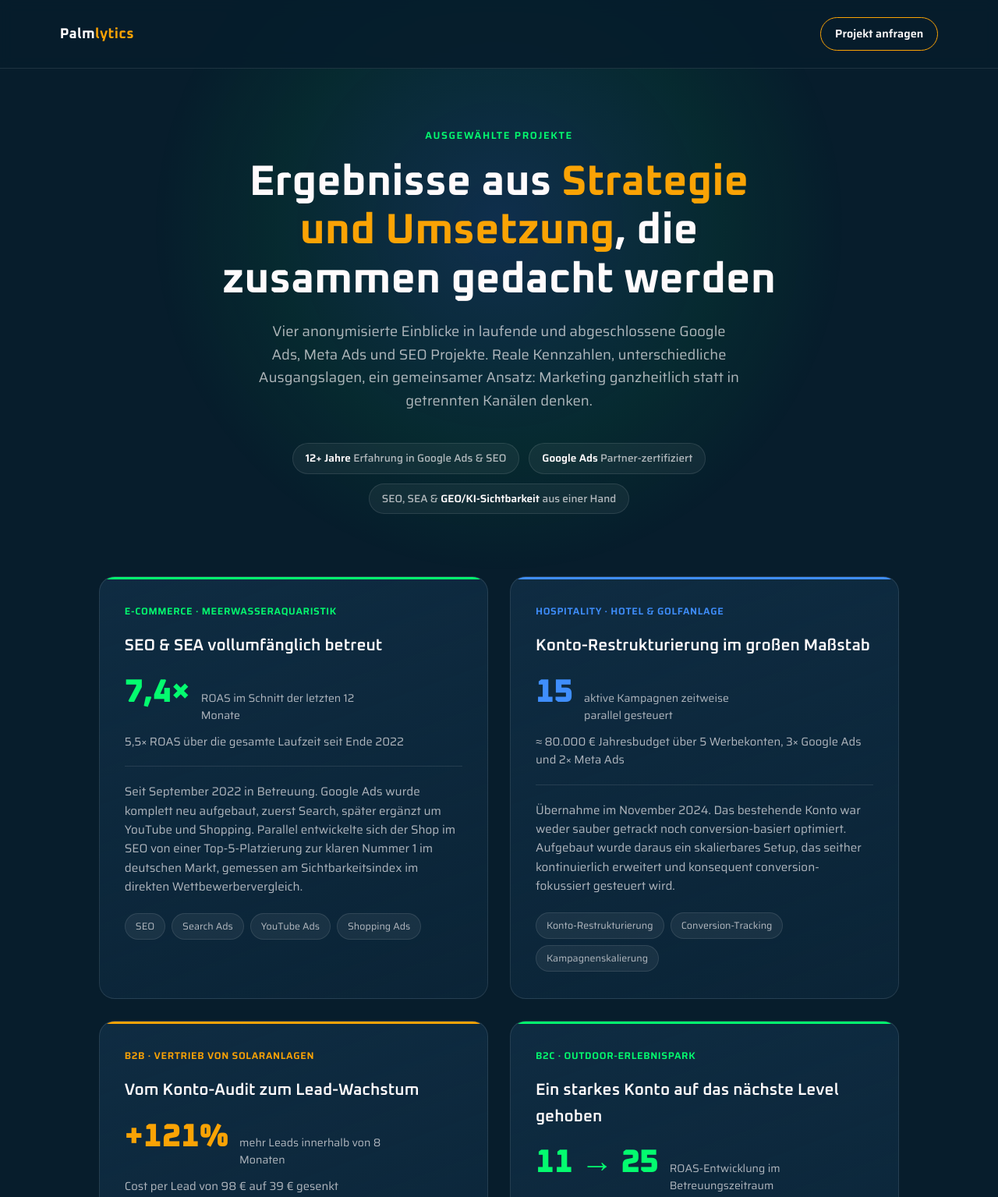
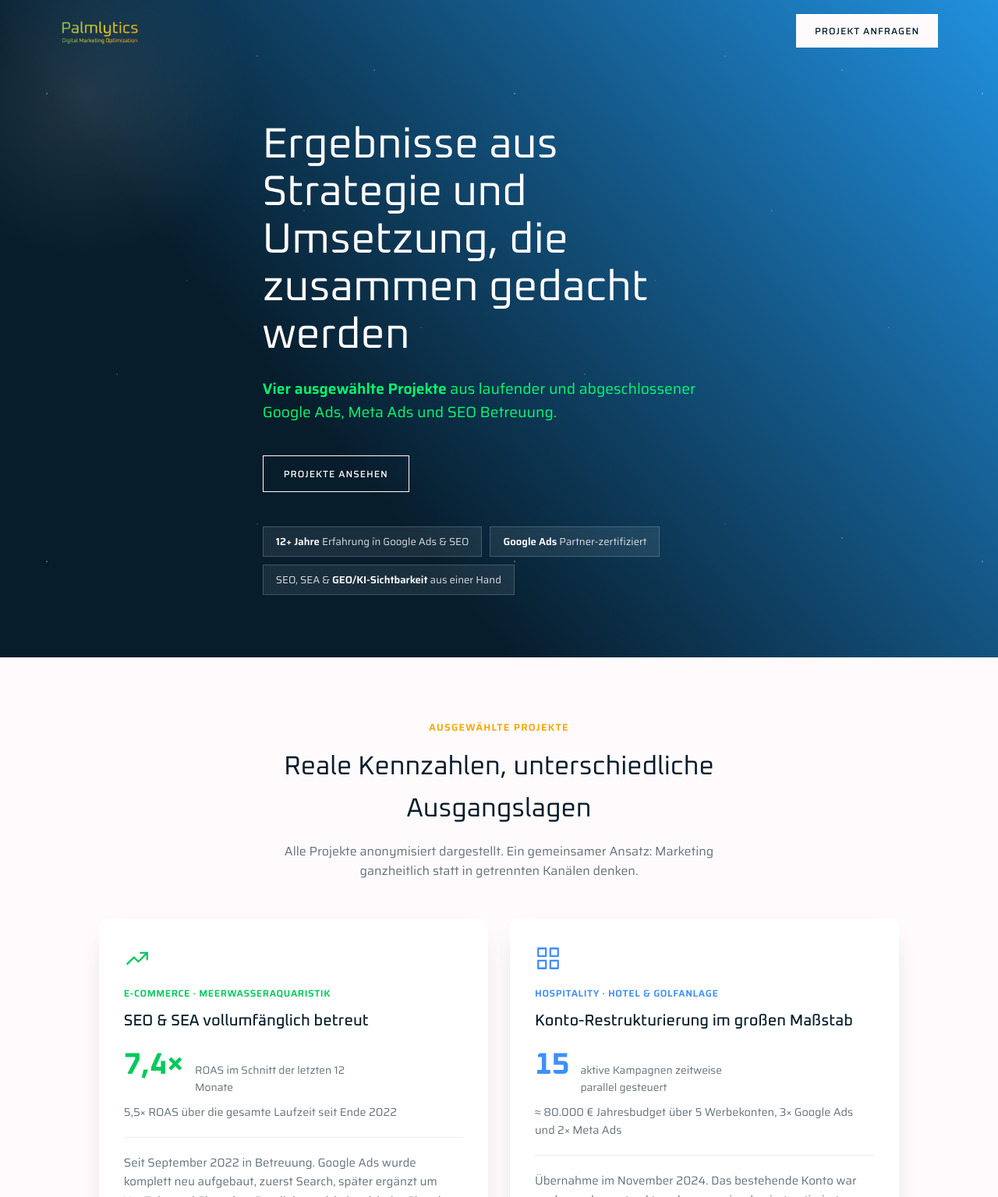
Before and after one commit to jrx17/palmlytics-case-studies, a plain HTML site: page index.html in a window 1280 px wide. Shown: the top 1535 px of the page at 78% size. Drawn offline with Linux system fonts and the light colour scheme.

Commit message:
Align design with live Palmlytics site, fix case 4 industry

```diff
--- a/index.html
+++ b/index.html
@@ -7,136 +7,175 @@
 <meta name="description" content="Ausgewählte Google Ads, Meta Ads und SEO Projekte von Palmlytics: reale Ergebnisse aus über 12 Jahren Performance-Marketing.">
 <link rel="preconnect" href="https://fonts.googleapis.com">
 <link rel="preconnect" href="https://fonts.gstatic.com" crossorigin>
-<link href="https://fonts.googleapis.com/css2?family=Oxanium:wght@500;600;700;800&family=Saira:wght@400;500;600&display=swap" rel="stylesheet">
+<link href="https://fonts.googleapis.com/css2?family=Oxanium:wght@400;500;600;700&family=Saira:wght@400;500;600&display=swap" rel="stylesheet">
 <style>
   :root {
     --navy: #071d2c;
-    --navy-light: #0f2c42;
+    --hero-blue: #2190de;
+    --blue: #3f8efc;
     --white: #fffbfc;
     --gold: #faa305;
-    --gold-light: #fcc869;
     --green: #04fb6f;
-    --green-light: #69fca8;
-    --blue: #3f8efc;
-    --blue-light: #68a6fd;
-    --text-muted: rgba(255, 251, 252, 0.68);
-    --text-faint: rgba(255, 251, 252, 0.42);
-    --border: rgba(255, 251, 252, 0.1);
+    --ink: #071d2c;
+    --ink-muted: rgba(7, 29, 44, 0.62);
+    --ink-faint: rgba(7, 29, 44, 0.4);
+    --card-shadow: 0 12px 34px -18px rgba(7, 29, 44, 0.28);
   }
 
   * { box-sizing: border-box; margin: 0; padding: 0; }
-
   html { scroll-behavior: smooth; }
 
   body {
-    background: var(--navy);
-    color: var(--white);
+    background: var(--white);
+    color: var(--ink);
     font-family: 'Saira', sans-serif;
     line-height: 1.6;
-    overflow-x: hidden;
   }
 
-  h1, h2, h3, .brand, .stat-number {
+  h1, h2, h3, .stat-number {
     font-family: 'Oxanium', sans-serif;
+    font-weight: 400;
   }
 
   a { color: inherit; }
 
-  .glow {
+  /* Header */
+  header {
     position: fixed;
-    top: -20%;
-    left: 50%;
-    transform: translateX(-50%);
-    width: 900px;
-    height: 900px;
-    background: radial-gradient(circle, rgba(63, 142, 252, 0.16) 0%, rgba(4, 251, 111, 0.06) 45%, transparent 70%);
-    pointer-events: none;
-    z-index: 0;
-  }
-
-  header {
-    position: sticky;
-    top: 0;
-    z-index: 10;
+    top: 0; left: 0; right: 0;
+    z-index: 20;
     display: flex;
     align-items: center;
     justify-content: space-between;
-    padding: 22px 6vw;
-    background: rgba(7, 29, 44, 0.85);
-    backdrop-filter: blur(10px);
-    border-bottom: 1px solid var(--border);
+    padding: 18px 6vw;
+    background: transparent;
+    transition: background 0.3s ease, box-shadow 0.3s ease;
+  }
+  header.scrolled {
+    background: var(--navy);
+    box-shadow: 0 2px 20px rgba(0, 0, 0, 0.15);
+  }
+  header img.logo { height: 38px; display: block; }
+  header .cta-link {
+    text-decoration: none;
+    font-size: 12px;
+    font-weight: 500;
+    letter-spacing: 1px;
+    text-transform: uppercase;
+    padding: 12px 24px;
+    background: var(--white);
+    color: var(--navy);
   }
 
-  .brand {
-    font-weight: 700;
-    font-size: 1.15rem;
-    letter-spacing: 0.02em;
+  /* Hero */
+  .hero {
+    position: relative;
+    padding-top: 84px;
+    background: linear-gradient(230deg, var(--hero-blue), var(--navy) 67%);
+    overflow: hidden;
   }
-  .brand span { color: var(--gold); }
-
-  header .cta-link {
-    text-decoration: none;
-    font-size: 0.9rem;
-    font-weight: 600;
-    padding: 9px 18px;
-    border: 1px solid var(--gold);
-    border-radius: 999px;
-    transition: background 0.2s ease, color 0.2s ease;
-    white-space: nowrap;
+  .hero::before {
+    content: "";
+    position: absolute;
+    top: -10%; left: -8%;
+    width: 420px;
+    height: 420px;
+    border-radius: 50%;
+    background: radial-gradient(circle, rgba(255, 255, 255, 0.10) 0%, transparent 70%);
+    pointer-events: none;
   }
-  header .cta-link:hover { background: var(--gold); color: var(--navy); }
-
-  main { position: relative; z-index: 1; }
-
-  .hero {
-    max-width: 900px;
-    margin: 0 auto;
-    padding: 9vh 6vw 6vh;
-    text-align: center;
+  .hero::after {
+    content: "";
+    position: absolute;
+    inset: 0;
+    pointer-events: none;
+    background-image:
+      radial-gradient(1.5px 1.5px at 10% 20%, rgba(255,255,255,0.5), transparent),
+      radial-gradient(1.5px 1.5px at 80% 15%, rgba(255,255,255,0.4), transparent),
+      radial-gradient(1px 1px at 40% 60%, rgba(255,255,255,0.35), transparent),
+      radial-gradient(1.5px 1.5px at 65% 45%, rgba(255,255,255,0.3), transparent),
+      radial-gradient(1px 1px at 90% 70%, rgba(255,255,255,0.35), transparent),
+      radial-gradient(1.5px 1.5px at 25% 80%, rgba(255,255,255,0.3), transparent),
+      radial-gradient(1px 1px at 55% 12%, rgba(255,255,255,0.4), transparent);
+    background-repeat: repeat;
+    background-size: 600px 600px;
   }
 
-  .eyebrow {
-    display: inline-block;
-    font-size: 0.8rem;
-    font-weight: 600;
-    letter-spacing: 0.12em;
-    text-transform: uppercase;
-    color: var(--green);
-    margin-bottom: 18px;
+  .hero-inner {
+    position: relative;
+    z-index: 1;
+    max-width: 760px;
+    margin: 0 auto;
+    padding: 9vh 6vw 10vh;
   }
 
   .hero h1 {
-    font-size: clamp(2rem, 5vw, 3.4rem);
-    font-weight: 700;
-    line-height: 1.15;
-    margin-bottom: 20px;
+    font-size: clamp(2rem, 4.6vw, 3.4rem);
+    font-weight: 400;
+    line-height: 1.12;
+    color: var(--white);
+    margin-bottom: 22px;
   }
-  .hero h1 .accent { color: var(--gold); }
 
-  .hero p {
-    font-size: clamp(1rem, 1.6vw, 1.15rem);
-    color: var(--text-muted);
+  .hero .subline {
+    font-size: clamp(1rem, 1.6vw, 1.2rem);
+    color: var(--green);
     max-width: 620px;
-    margin: 0 auto;
+    margin-bottom: 40px;
   }
+  .hero .subline strong { font-weight: 600; }
+
+  .ghost-btn {
+    display: inline-block;
+    text-decoration: none;
+    border: 1px solid var(--white);
+    color: var(--white);
+    font-size: 12px;
+    font-weight: 500;
+    letter-spacing: 1px;
+    text-transform: uppercase;
+    padding: 13px 26px;
+    transition: background 0.2s ease, color 0.2s ease;
+  }
+  .ghost-btn:hover { background: var(--white); color: var(--navy); }
 
   .credentials {
     display: flex;
     flex-wrap: wrap;
-    gap: 12px;
-    justify-content: center;
-    margin-top: 40px;
+    gap: 10px;
+    margin-top: 44px;
   }
   .credential {
-    font-size: 0.85rem;
-    font-weight: 500;
-    color: var(--text-muted);
-    background: rgba(255, 251, 252, 0.05);
-    border: 1px solid var(--border);
+    font-size: 0.82rem;
+    color: rgba(255, 251, 252, 0.85);
+    background: rgba(255, 251, 252, 0.08);
+    border: 1px solid rgba(255, 251, 252, 0.18);
     padding: 8px 16px;
-    border-radius: 999px;
   }
-  .credential strong { color: var(--white); }
+  .credential strong { color: var(--white); font-weight: 600; }
+
+  /* Case studies */
+  .section-intro {
+    max-width: 720px;
+    margin: 0 auto;
+    padding: 10vh 6vw 2vh;
+    text-align: center;
+  }
+  .section-intro .eyebrow {
+    display: block;
+    font-size: 0.78rem;
+    font-weight: 600;
+    letter-spacing: 0.1em;
+    text-transform: uppercase;
+    color: var(--gold);
+    margin-bottom: 14px;
+  }
+  .section-intro h2 {
+    font-size: clamp(1.6rem, 3vw, 2.1rem);
+    color: var(--navy);
+    margin-bottom: 14px;
+  }
+  .section-intro p { color: var(--ink-muted); }
 
   .cases {
     max-width: 1180px;
@@ -148,43 +187,38 @@
   }
 
   .case {
-    background: linear-gradient(160deg, var(--navy-light) 0%, rgba(15, 44, 66, 0.5) 100%);
-    border: 1px solid var(--border);
-    border-radius: 20px;
+    background: #ffffff;
+    border-radius: 10px;
+    box-shadow: var(--card-shadow);
     padding: 34px 32px;
     opacity: 0;
-    transform: translateY(24px);
-    transition: opacity 0.6s ease, transform 0.6s ease, border-color 0.3s ease, box-shadow 0.3s ease;
-    position: relative;
-    overflow: hidden;
-  }
-  .case::before {
-    content: "";
-    position: absolute;
-    top: 0; left: 0; right: 0;
-    height: 3px;
-    background: var(--accent, var(--gold));
+    transform: translateY(20px);
+    transition: opacity 0.6s ease, transform 0.6s ease, box-shadow 0.3s ease;
   }
   .case.visible { opacity: 1; transform: translateY(0); }
-  .case:hover {
-    border-color: rgba(255, 251, 252, 0.22);
-    box-shadow: 0 20px 50px -20px rgba(0, 0, 0, 0.5);
+  .case:hover { box-shadow: 0 20px 44px -16px rgba(7, 29, 44, 0.32); }
+
+  .case-icon {
+    width: 34px; height: 34px;
+    margin-bottom: 18px;
+    color: var(--accent, var(--gold));
   }
+  .case-icon svg { width: 100%; height: 100%; stroke: currentColor; }
 
   .case-tag {
-    font-size: 0.78rem;
+    font-size: 0.76rem;
     font-weight: 600;
     letter-spacing: 0.05em;
     text-transform: uppercase;
     color: var(--accent, var(--gold));
-    margin-bottom: 18px;
+    margin-bottom: 10px;
   }
 
-  .case h2 {
-    font-size: 1.3rem;
-    font-weight: 600;
+  .case h3 {
+    font-size: 1.25rem;
+    font-weight: 500;
     margin-bottom: 22px;
-    color: var(--white);
+    color: var(--navy);
   }
 
   .stat-row {
@@ -194,31 +228,27 @@
     flex-wrap: wrap;
     margin-bottom: 10px;
   }
-
   .stat-number {
-    font-size: clamp(2.1rem, 4vw, 2.6rem);
-    font-weight: 800;
+    font-size: clamp(2rem, 3.6vw, 2.4rem);
+    font-weight: 700;
     color: var(--accent, var(--gold));
     line-height: 1;
   }
-
   .stat-label {
-    font-size: 0.88rem;
-    color: var(--text-muted);
+    font-size: 0.86rem;
+    color: var(--ink-muted);
     max-width: 220px;
   }
-
   .stat-context {
-    font-size: 0.92rem;
-    color: var(--text-muted);
+    font-size: 0.9rem;
+    color: var(--ink-muted);
     margin-bottom: 20px;
     padding-bottom: 20px;
-    border-bottom: 1px solid var(--border);
+    border-bottom: 1px solid rgba(7, 29, 44, 0.08);
   }
-
   .case p.narrative {
-    font-size: 0.95rem;
-    color: var(--text-muted);
+    font-size: 0.94rem;
+    color: var(--ink-muted);
     margin-bottom: 22px;
   }
 
@@ -228,95 +258,99 @@
     gap: 8px;
   }
   .chip {
-    font-size: 0.78rem;
+    font-size: 0.76rem;
     padding: 6px 13px;
-    border-radius: 999px;
-    background: rgba(255, 251, 252, 0.06);
-    color: var(--text-muted);
-    border: 1px solid var(--border);
+    border-radius: 3px;
+    background: rgba(7, 29, 44, 0.05);
+    color: var(--ink-muted);
   }
 
   .disclosure {
     max-width: 700px;
     margin: 0 auto;
-    padding: 0 6vw 6vh;
+    padding: 0 6vw 8vh;
     text-align: center;
     font-size: 0.82rem;
-    color: var(--text-faint);
+    color: var(--ink-faint);
   }
 
+  /* Closing CTA (dark full-bleed, mirrors testimonial section pattern) */
   .closing {
-    max-width: 700px;
-    margin: 0 auto;
-    padding: 6vh 6vw 12vh;
+    background: var(--navy);
+    padding: 10vh 6vw;
     text-align: center;
   }
+  .closing-inner { max-width: 640px; margin: 0 auto; }
   .closing h2 {
     font-size: clamp(1.5rem, 3vw, 2.1rem);
-    font-weight: 700;
+    font-weight: 400;
+    color: var(--white);
     margin-bottom: 16px;
   }
   .closing p {
-    color: var(--text-muted);
-    margin-bottom: 32px;
+    color: rgba(255, 251, 252, 0.7);
+    margin-bottom: 34px;
   }
-
-  .btn-primary {
+  .solid-btn {
     display: inline-block;
     text-decoration: none;
-    font-weight: 700;
-    font-size: 1rem;
-    padding: 15px 34px;
-    border-radius: 999px;
-    background: var(--gold);
+    font-weight: 500;
+    font-size: 13px;
+    letter-spacing: 1px;
+    text-transform: uppercase;
+    padding: 15px 30px;
+    background: var(--white);
     color: var(--navy);
-    transition: transform 0.2s ease, box-shadow 0.2s ease;
+    transition: background 0.2s ease;
   }
-  .btn-primary:hover {
-    transform: translateY(-2px);
-    box-shadow: 0 12px 30px -8px rgba(250, 163, 5, 0.45);
-  }
+  .solid-btn:hover { background: var(--gold); }
 
   footer {
-    border-top: 1px solid var(--border);
-    padding: 26px 6vw;
+    padding: 22px 6vw;
     text-align: center;
     font-size: 0.82rem;
-    color: var(--text-faint);
+    color: var(--ink-faint);
   }
 
   @media (max-width: 520px) {
-    header { padding: 18px 5vw; }
+    header { padding: 16px 5vw; }
+    header img.logo { height: 30px; }
     .case { padding: 28px 24px; }
   }
 </style>
 </head>
 <body>
 
-<div class="glow"></div>
-
-<header>
-  <div class="brand">Palm<span>lytics</span></div>
+<header id="site-header">
+  <img class="logo" src="logo.png" alt="Palmlytics">
   <a class="cta-link" href="https://www.palmlytics.com" target="_blank" rel="noopener">Projekt anfragen</a>
 </header>
 
-<main>
 <section class="hero">
-    <span class="eyebrow">Ausgewählte Projekte</span>
-    <h1>Ergebnisse aus <span class="accent">Strategie und Umsetzung</span>, die zusammen gedacht werden</h1>
-    <p>Vier anonymisierte Einblicke in laufende und abgeschlossene Google Ads, Meta Ads und SEO Projekte. Reale Kennzahlen, unterschiedliche Ausgangslagen, ein gemeinsamer Ansatz: Marketing ganzheitlich statt in getrennten Kanälen denken.</p>
+  <div class="hero-inner">
+    <h1>Ergebnisse aus Strategie und Umsetzung, die zusammen gedacht werden</h1>
+    <p class="subline"><strong>Vier ausgewählte Projekte</strong> aus laufender und abgeschlossener Google Ads, Meta Ads und SEO Betreuung.</p>
+    <a class="ghost-btn" href="#cases">Projekte ansehen</a>
     <div class="credentials">
       <div class="credential"><strong>12+ Jahre</strong> Erfahrung in Google Ads &amp; SEO</div>
       <div class="credential"><strong>Google Ads</strong> Partner-zertifiziert</div>
       <div class="credential">SEO, SEA &amp; <strong>GEO/KI-Sichtbarkeit</strong> aus einer Hand</div>
     </div>
+  </div>
 </section>
+
+<div class="section-intro" id="cases">
+  <span class="eyebrow">Ausgewählte Projekte</span>
+  <h2>Reale Kennzahlen, unterschiedliche Ausgangslagen</h2>
+  <p>Alle Projekte anonymisiert dargestellt. Ein gemeinsamer Ansatz: Marketing ganzheitlich statt in getrennten Kanälen denken.</p>
+</div>
 
 <section class="cases">
 
-    <article class="case" style="--accent: var(--green)">
+  <article class="case" style="--accent: #04c95d">
+    <div class="case-icon"><svg viewBox="0 0 24 24" fill="none" stroke-width="1.6" stroke-linecap="round" stroke-linejoin="round"><path d="M3 17l6-6 4 4 8-8"/><path d="M15 7h6v6"/></svg></div>
     <div class="case-tag">E-Commerce · Meerwasseraquaristik</div>
-      <h2>SEO &amp; SEA vollumfänglich betreut</h2>
+    <h3>SEO &amp; SEA vollumfänglich betreut</h3>
     <div class="stat-row">
       <div class="stat-number">7,4×</div>
       <div class="stat-label">ROAS im Schnitt der letzten 12 Monate</div>
@@ -331,9 +365,10 @@
     </div>
   </article>
 
-    <article class="case" style="--accent: var(--blue)">
+  <article class="case" style="--accent: #3f8efc">
+    <div class="case-icon"><svg viewBox="0 0 24 24" fill="none" stroke-width="1.6" stroke-linecap="round" stroke-linejoin="round"><rect x="3" y="3" width="7" height="7"/><rect x="14" y="3" width="7" height="7"/><rect x="3" y="14" width="7" height="7"/><rect x="14" y="14" width="7" height="7"/></svg></div>
     <div class="case-tag">Hospitality · Hotel &amp; Golfanlage</div>
-      <h2>Konto-Restrukturierung im großen Maßstab</h2>
+    <h3>Konto-Restrukturierung im großen Maßstab</h3>
     <div class="stat-row">
       <div class="stat-number">15</div>
       <div class="stat-label">aktive Kampagnen zeitweise parallel gesteuert</div>
@@ -347,9 +382,10 @@
     </div>
   </article>
 
-    <article class="case" style="--accent: var(--gold)">
+  <article class="case" style="--accent: #faa305">
+    <div class="case-icon"><svg viewBox="0 0 24 24" fill="none" stroke-width="1.6" stroke-linecap="round" stroke-linejoin="round"><path d="M3 3v18h18"/><path d="M7 14l4-4 3 3 5-6"/></svg></div>
     <div class="case-tag">B2B · Vertrieb von Solaranlagen</div>
-      <h2>Vom Konto-Audit zum Lead-Wachstum</h2>
+    <h3>Vom Konto-Audit zum Lead-Wachstum</h3>
     <div class="stat-row">
       <div class="stat-number">+121%</div>
       <div class="stat-label">mehr Leads innerhalb von 8 Monaten</div>
@@ -363,9 +399,10 @@
     </div>
   </article>
 
-    <article class="case" style="--accent: var(--green)">
-      <div class="case-tag">B2C · Outdoor-Erlebnispark</div>
-      <h2>Ein starkes Konto auf das nächste Level gehoben</h2>
+  <article class="case" style="--accent: #04c95d">
+    <div class="case-icon"><svg viewBox="0 0 24 24" fill="none" stroke-width="1.6" stroke-linecap="round" stroke-linejoin="round"><circle cx="12" cy="12" r="9"/><path d="M12 7v5l3 3"/></svg></div>
+    <div class="case-tag">B2C · Indoor-Erlebnisanbieter</div>
+    <h3>Ein starkes Konto auf das nächste Level gehoben</h3>
     <div class="stat-row">
       <div class="stat-number">11 → 25</div>
       <div class="stat-label">ROAS-Entwicklung im Betreuungszeitraum</div>
@@ -384,17 +421,23 @@
 <p class="disclosure">Alle Projekte anonymisiert dargestellt: keine Kundennamen, keine Domains. Die gezeigten Kennzahlen sind real.</p>
 
 <section class="closing">
+  <div class="closing-inner">
     <h2>Ein ähnliches Projekt im Kopf?</h2>
     <p>Lass uns über deine Ausgangslage sprechen und gemeinsam herausfinden, welcher Ansatz für dein Marketing sinnvoll ist.</p>
-    <a class="btn-primary" href="https://www.palmlytics.com" target="_blank" rel="noopener">Kostenloses Erstgespräch vereinbaren</a>
+    <a class="solid-btn" href="https://www.palmlytics.com" target="_blank" rel="noopener">Kostenloses Erstgespräch vereinbaren</a>
+  </div>
 </section>
-</main>
 
 <footer>
   Palmlytics, eine Marke der eCoup GmbH
 </footer>
 
 <script>
+  const header = document.getElementById('site-header');
+  window.addEventListener('scroll', () => {
+    header.classList.toggle('scrolled', window.scrollY > 40);
+  });
+
   const cases = document.querySelectorAll('.case');
   const observer = new IntersectionObserver((entries) => {
     entries.forEach((entry, i) => {
```
Also changed, not shown: logo.png (added). Lines whose indentation alone changed are shown as unchanged.
